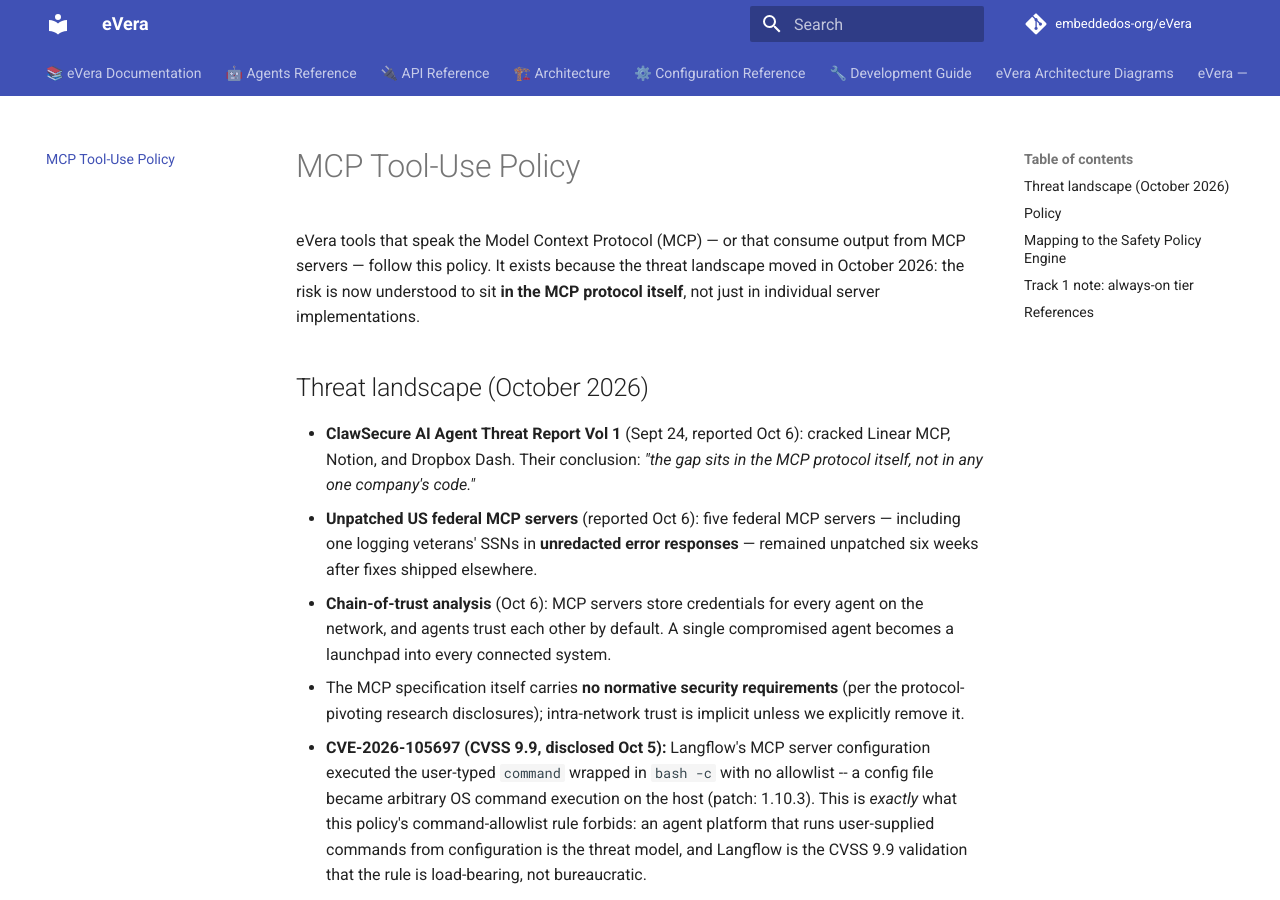
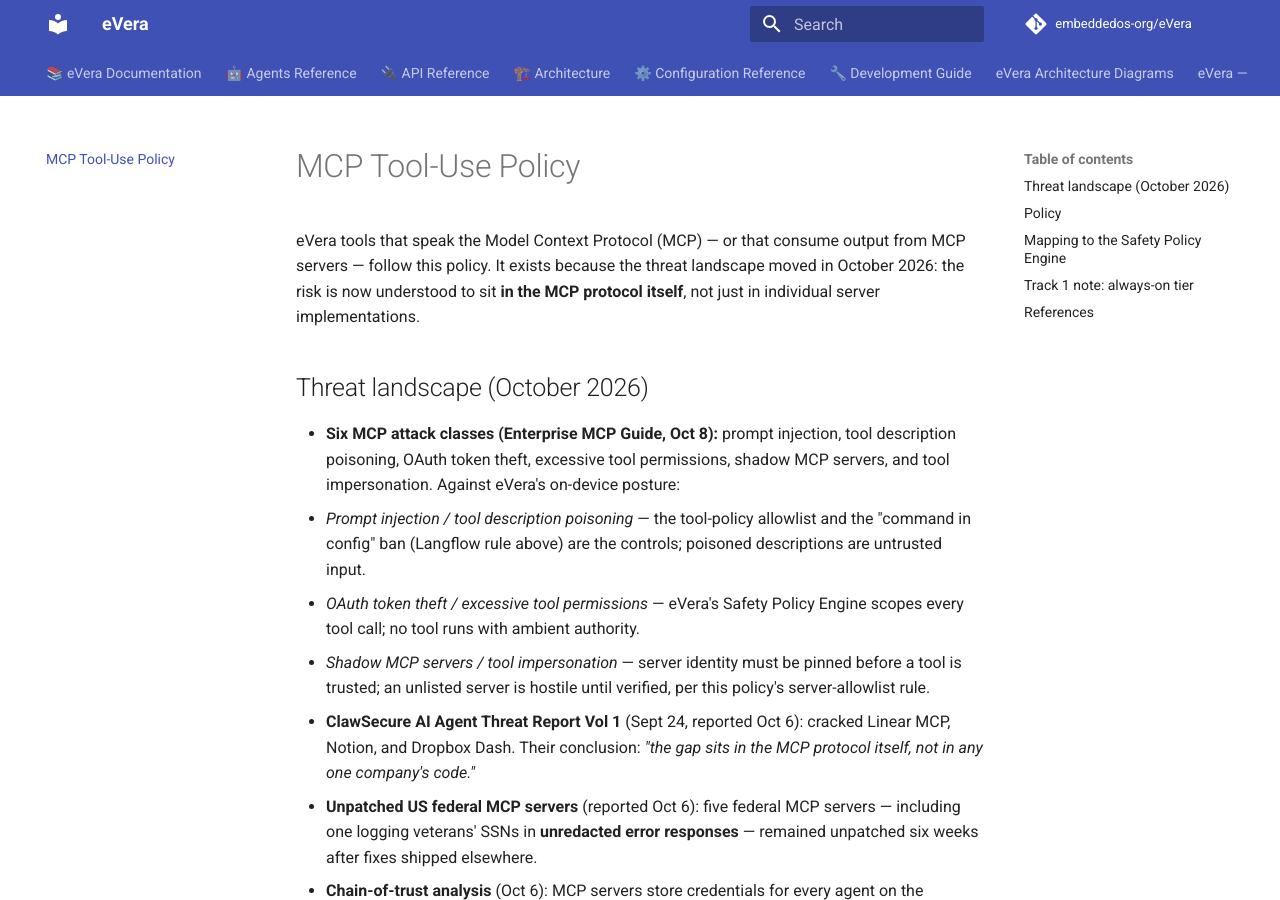
Before and after one commit to embeddedos-org/eVera, an MkDocs documentation site: the page built from docs/mcp-tool-use-policy.md, in a window 1280 px wide and 900 px high. Built offline with MkDocs 1.6.1 and Material for MkDocs 9.7.7, drawn with Linux system fonts in a browser that asks for light colours; comment, search, counter and statistics services are not loaded.

Commit message:
docs(policy): six MCP attack classes mapped to eVera's controls
Extends docs/mcp-tool-use-policy.md with the Enterprise MCP Guide's six
attack classes (prompt injection, tool description poisoning, OAuth token
theft, excessive tool permissions, shadow MCP servers, tool impersonation),
each mapped to the eVera control that answers it (tool-policy allowlist,
Safety Policy Engine scoping, server allowlist pinning).

```diff
--- a/docs/mcp-tool-use-policy.md
+++ b/docs/mcp-tool-use-policy.md
@@ -7,6 +7,19 @@ MCP protocol itself**, not just in individual server implementations.
 
 ## Threat landscape (October 2026)
 
+- **Six MCP attack classes (Enterprise MCP Guide, Oct 8):** prompt
+  injection, tool description poisoning, OAuth token theft, excessive
+  tool permissions, shadow MCP servers, and tool impersonation.
+  Against eVera's on-device posture:
+  - *Prompt injection / tool description poisoning* — the tool-policy
+    allowlist and the "command in config" ban (Langflow rule above)
+    are the controls; poisoned descriptions are untrusted input.
+  - *OAuth token theft / excessive tool permissions* — eVera's Safety
+    Policy Engine scopes every tool call; no tool runs with ambient
+    authority.
+  - *Shadow MCP servers / tool impersonation* — server identity must
+    be pinned before a tool is trusted; an unlisted server is hostile
+    until verified, per this policy's server-allowlist rule.
 - **ClawSecure AI Agent Threat Report Vol 1** (Sept 24, reported Oct 6):
   cracked Linear MCP, Notion, and Dropbox Dash. Their conclusion: *"the gap
   sits in the MCP protocol itself, not in any one company's code."*
```
